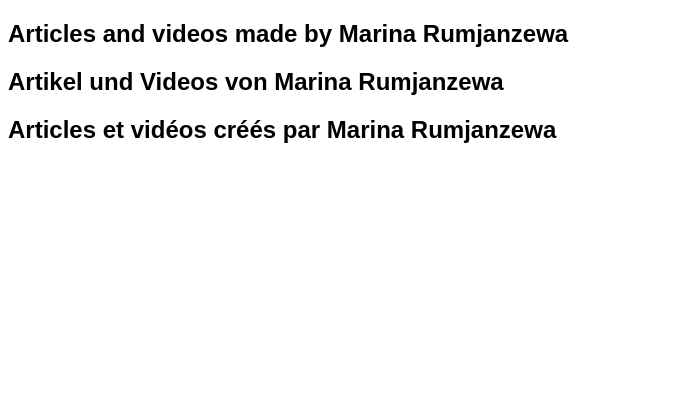
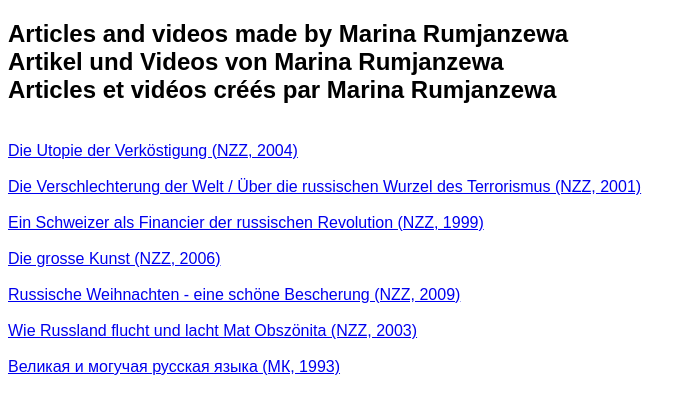
Before and after one commit to marina-rumjanzewa/marina-rumjanzewa.github.io, a plain HTML site: page index.html in a window 1280 px wide. Shown: the whole page, without its empty margins (0-695 px from the left). Drawn offline with Linux system fonts and the light colour scheme.

Commit message:
Added articles

```diff
--- a/index.html
+++ b/index.html
@@ -9,10 +9,20 @@
     </style>
 </head>
 <body>
-    <h2>Articles and videos made by Marina Rumjanzewa</h2>
-    <h2>Artikel und Videos von Marina Rumjanzewa</h2>
-    <h2>Articles et vidéos créés par Marina Rumjanzewa</h2>
+    <h2>Articles and videos made by Marina Rumjanzewa <br>
+    Artikel und Videos von Marina Rumjanzewa <br>
+    Articles et vidéos créés par Marina Rumjanzewa</h2><br>
 
-    <!-- <a href="/articles/">Article</a><br> -->
+    <!-- <a href="/articles/">Article</a><br><br> -->
+    <a href="/articles/Die Utopie der Verköstigung_NZZ_2004.pdf">Die Utopie der Verköstigung (NZZ, 2004)</a><br><br>
+    <a href="/articles/Die Verschlechterung der Welt_ Über die russischen Wurzel des Terrorismus_NZZ_ 2001.pdf">Die Verschlechterung der Welt / Über die russischen Wurzel des Terrorismus (NZZ, 2001)</a><br><br>
+
+    <a href="/articles/Ein Schweizer als Financier der russischen Revolution_NZZ_1999.pdf">Ein Schweizer als Financier der russischen Revolution (NZZ, 1999)</a><br><br>
+    <a href="/articles/NZZ Die grosse Kunst.pdf">Die grosse Kunst (NZZ, 2006)</a><br><br>
+    <a href="/articles/Russische Weihnachten - eine schöne Bescherung_ NZZ_2009.pdf">Russische Weihnachten - eine schöne Bescherung (NZZ, 2009)</a><br><br>
+    <a href="/articles/Wie Russland flucht und lacht_Mat_Obszönita_2003_NZZ.pdf">Wie Russland flucht und lacht Mat Obszönita (NZZ, 2003)</a><br><br>
+    <a href="/articles/Великая и могучая русская языка_МК_1993.jpg">Великая и могучая русская языка (МК, 1993)</a><br><br>
+
+
 </body>
 </html>
```
Also changed, not shown: 7 other files.
